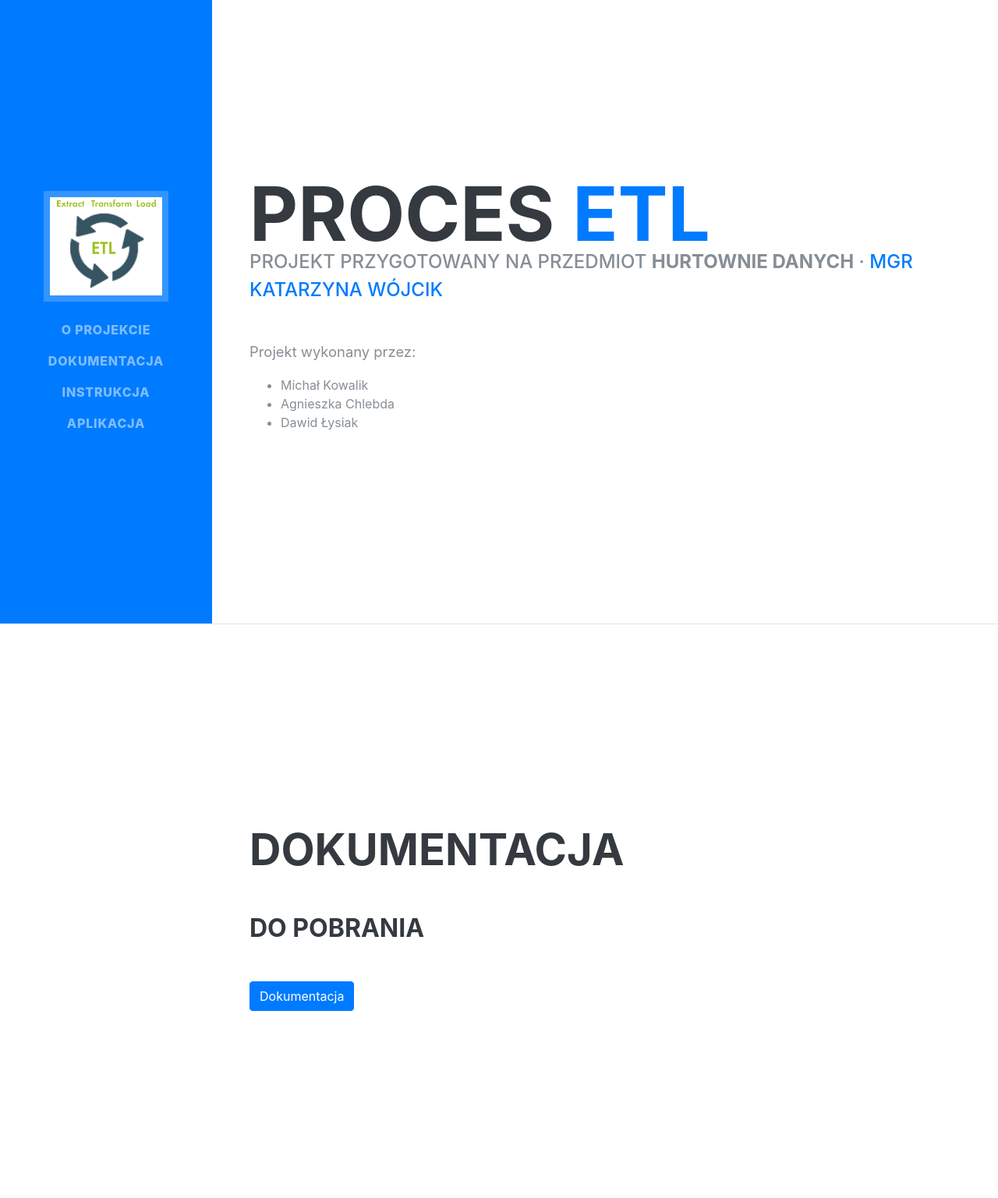
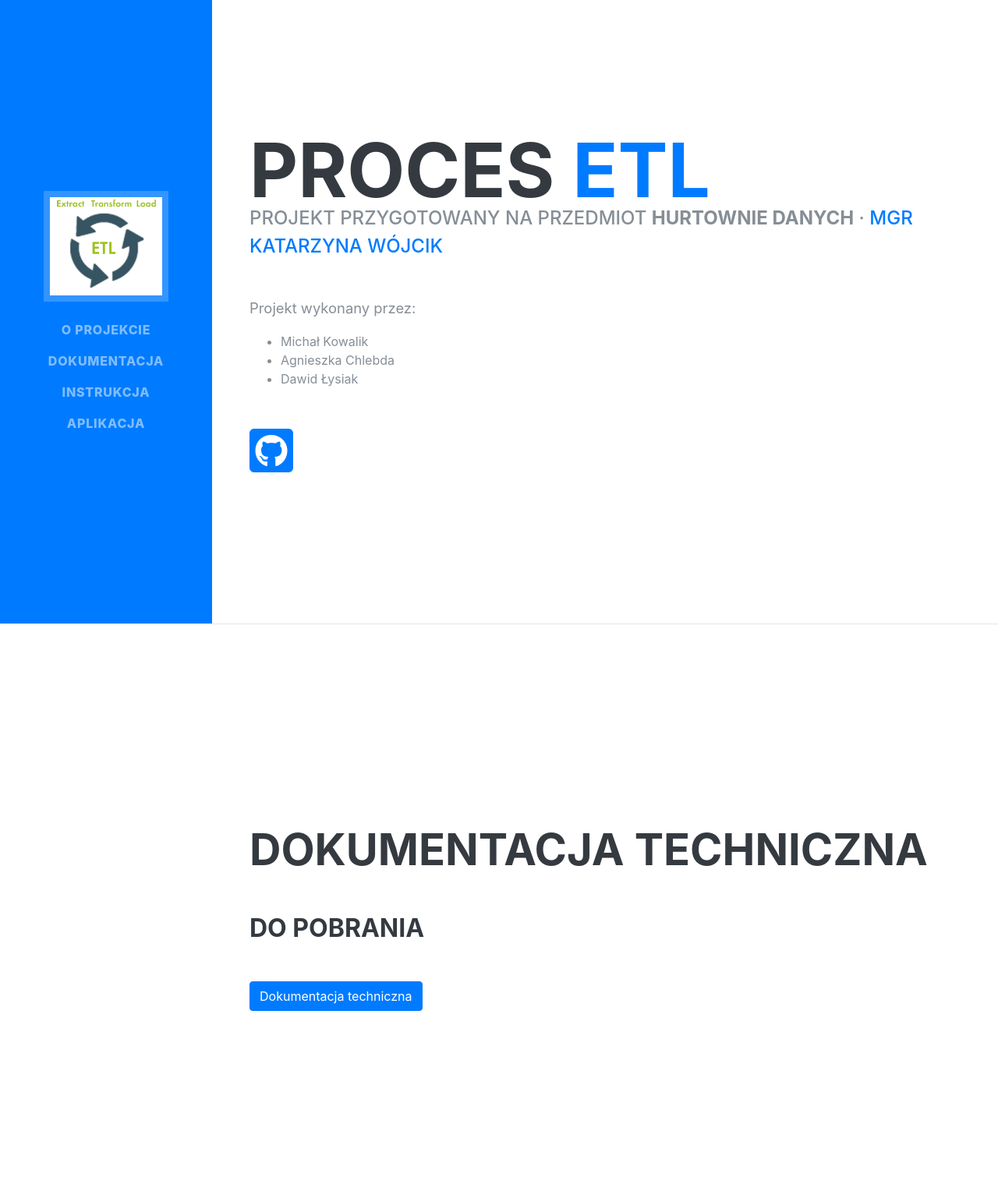
Before and after one commit to klapaucius4/ETL-Process, a PHP site: page / in a window 1280 px wide. Shown: the top 1537 px of the page at 78% size. Run offline with PHP 8.4, Linux system fonts and the light colour scheme; some libraries are stand-ins or nearby versions; some web fonts are replaced.

Commit message:
16.01 #simple modifications

```diff
--- a/index.php
+++ b/index.php
@@ -14,6 +14,11 @@
             <li>Agnieszka Chlebda</li>
             <li>Dawid Łysiak</li>
           </ul>
+          <p class="mt-5">
+            <a href="https://github.com/klapaucius4/ETL-Process" target="_blank" title="Repozytorium w serwisie Github">
+              <i class="fab fa-github-square fa-4x"></i>
+            </a>
+          </p>
         </div>
       </section>
 
@@ -21,52 +26,17 @@
 
       <section class="resume-section p-3 p-lg-5 d-flex flex-column" id="documentation">
         <div class="my-auto">
-          <h2 class="mb-5">Dokumentacja</h2>
+          <h2 class="mb-5">Dokumentacja techniczna</h2>
 
           <div class="resume-item d-flex flex-column flex-md-row mb-5">
             <div class="resume-content mr-auto">
               <h3 class="mb-5">Do pobrania</h3>
               <!-- <div class="subheading mb-3">Intelitec Solutions</div> -->
-              <a href="dokumentacja.pdf" class="btn btn-primary" download>Dokumentacja</a>
+              <a href="Dokumentacja-techniczna.pdf" class="btn btn-primary" download>Dokumentacja techniczna</a>
               <!-- <p>Bring to the table win-win survival strategies to ensure proactive domination. At the end of the day, going forward, a new normal that has evolved from generation X is on the runway heading towards a streamlined cloud solution. User generated content in real-time will have multiple touchpoints for offshoring.</p> -->
-            </div>
-            <!-- <div class="resume-date text-md-right">
-              <span class="text-primary">March 2013 - Present</span>
-            </div> -->
-          </div>
-
-          <!-- <div class="resume-item d-flex flex-column flex-md-row mb-5">
-            <div class="resume-content mr-auto">
-              <h3 class="mb-0">Web Developer</h3>
-              <div class="subheading mb-3">Intelitec Solutions</div>
-              <p>Capitalize on low hanging fruit to identify a ballpark value added activity to beta test. Override the digital divide with additional clickthroughs from DevOps. Nanotechnology immersion along the information highway will close the loop on focusing solely on the bottom line.</p>
-            </div>
-            <div class="resume-date text-md-right">
-              <span class="text-primary">December 2011 - March 2013</span>
             </div>
           </div>
 
-          <div class="resume-item d-flex flex-column flex-md-row mb-5">
-            <div class="resume-content mr-auto">
-              <h3 class="mb-0">Junior Web Designer</h3>
-              <div class="subheading mb-3">Shout! Media Productions</div>
-              <p>Podcasting operational change management inside of workflows to establish a framework. Taking seamless key performance indicators offline to maximise the long tail. Keeping your eye on the ball while performing a deep dive on the start-up mentality to derive convergence on cross-platform integration.</p>
-            </div>
-            <div class="resume-date text-md-right">
-              <span class="text-primary">July 2010 - December 2011</span>
-            </div>
-          </div>
-
-          <div class="resume-item d-flex flex-column flex-md-row">
-            <div class="resume-content mr-auto">
-              <h3 class="mb-0">Web Design Intern</h3>
-              <div class="subheading mb-3">Shout! Media Productions</div>
-              <p>Collaboratively administrate empowered markets via plug-and-play networks. Dynamically procrastinate B2C users after installed base benefits. Dramatically visualize customer directed convergence without revolutionary ROI.</p>
-            </div>
-            <div class="resume-date text-md-right">
-              <span class="text-primary">September 2008 - June 2010</span>
-            </div>
-          </div> -->
 
         </div>
 
@@ -81,7 +51,7 @@
           <div class="resume-item d-flex flex-column flex-md-row mb-5">
             <div class="resume-content mr-auto">
               <h3 class="mb-5">Do pobrania</h3>
-              <a href="instrukcja.pdf" class="btn btn-success" download>Instrukcja</a>
+              <a href="Instrukcja-obslugi.pdf" class="btn btn-success" download>Instrukcja obsługi</a>
             </div>
           </div>
 
```
Also changed, not shown: 1 other file.
